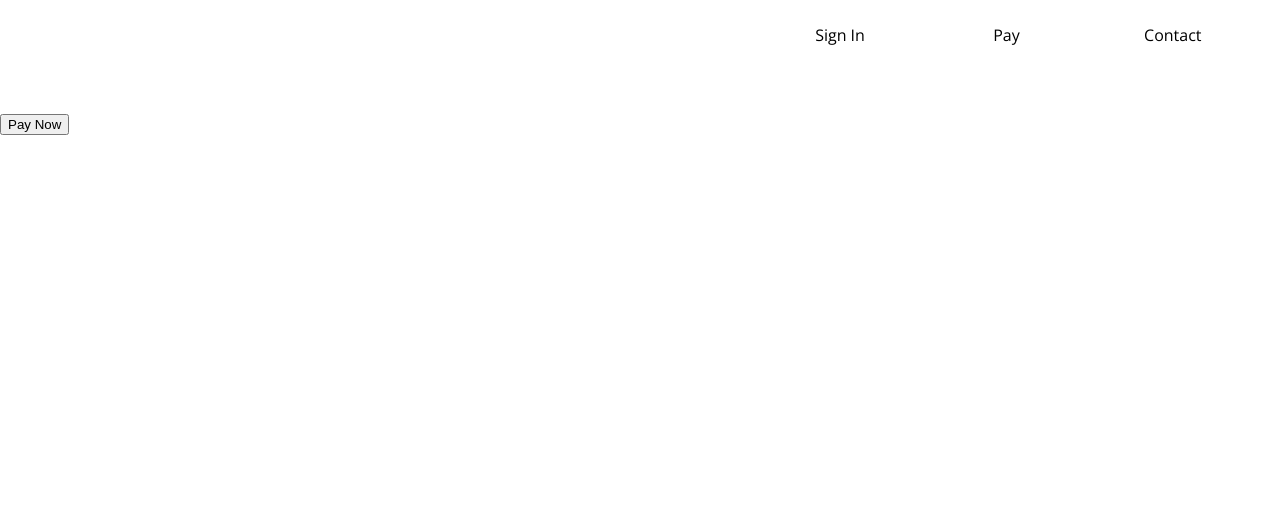
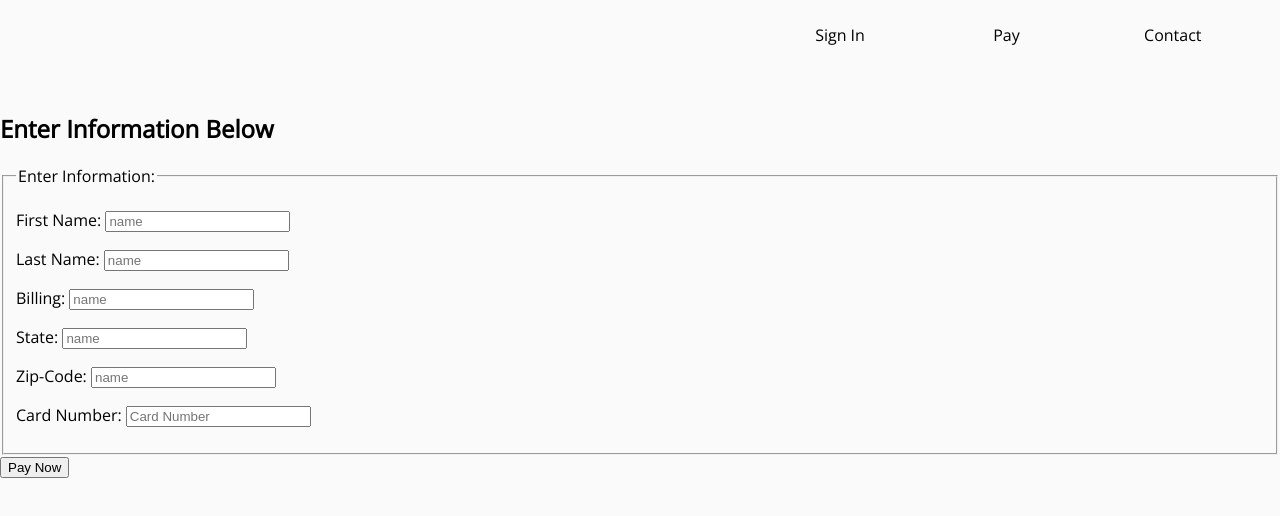
Before and after one commit to jakeisadev/Fabricks, a React (Create React App) app: page / in a window 1280 px wide. Shown: the top 516 px of the page. Built offline with nearby package versions, Linux system fonts and the light colour scheme.

Commit message:
form field and credit card validator added

```diff
--- a/package.json
+++ b/package.json
@@ -12,6 +12,7 @@
     "react-router-dom": "^6.3.0",
     "react-scripts": "5.0.1",
     "react-transition-group": "^4.4.2",
+    "validator": "^13.7.0",
     "web-vitals": "^2.1.4"
   },
   "scripts": {
--- a/src/App.js
+++ b/src/App.js
@@ -2,6 +2,7 @@ import React from 'react';
 import {useState} from 'react';
 import Modal from './modal.js'
 import Navbar from './nav.js';
+import Module from './module.js';
 import './modal.css';
 
 export default function App() {
@@ -10,6 +11,7 @@ export default function App() {
   return (
     <div className='App'>
       <Navbar/>
+      <Module/>
       <button onClick={() => setShow(true)}>Pay Now</button>
       <Modal onClose={() => setShow(false)}show = {show}/>
     </div>
--- /dev/null
+++ b/src/module.js
@@ -0,0 +1,43 @@
+import React, { useState } from 'react';
+import validator from 'validator'
+
+const Module = () => {
+
+  const [errorMessage, setErrorMessage] = useState('')
+
+  const isCreditCard = (str) => {
+
+    if (validator.isCreditCard(str)) {
+      setErrorMessage('Valid Credit Card Number')
+    } else {
+      setErrorMessage('Please enter valid Credit Card Number.')
+    }
+  }
+  return (
+    <div className="wrapper">
+        <h2>Enter Information Below</h2>
+        <div id="pay-form">
+            <form action="." method='post' className='hfrom'>
+                <fieldset>
+                    <legend>Enter Information:</legend>
+                    <p><label>First Name: </label>
+                    <input type="text" name='name' id='name' placeholder='name' required></input></p>
+                    <p><label>Last Name: </label>
+                    <input type="text" name='name' id='name' placeholder='name' required></input></p>
+                    <p><label>Billing: </label>
+                    <input type="text" name='name' id='name' placeholder='name' required></input></p>
+                    <p><label>State: </label>
+                    <input type="text" name='name' id='name' placeholder='name' required></input></p>
+                    <p><label>Zip-Code: </label>
+                    <input type="text" name='name' id='name' placeholder='name' required></input></p>
+                    <p><label>Card Number: </label>
+                    <input type="text" onChange={(e) => isCreditCard(e.target.value)}
+                    name='name' id='name' placeholder='Card Number' required></input><br />
+                    <span>{errorMessage}</span></p>
+                </fieldset>
+            </form>
+        </div>
+    </div>
+  )
+}
+export default Module
--- a/src/nav.css
+++ b/src/nav.css
@@ -2,6 +2,7 @@
 
 body {
     font-family: 'Open Sans', sans-serif;
+    background: #fafafa;
 }
 
 .navbar {
```
Also changed, not shown: 1 other file (tests, documents, lock files or other folders).
